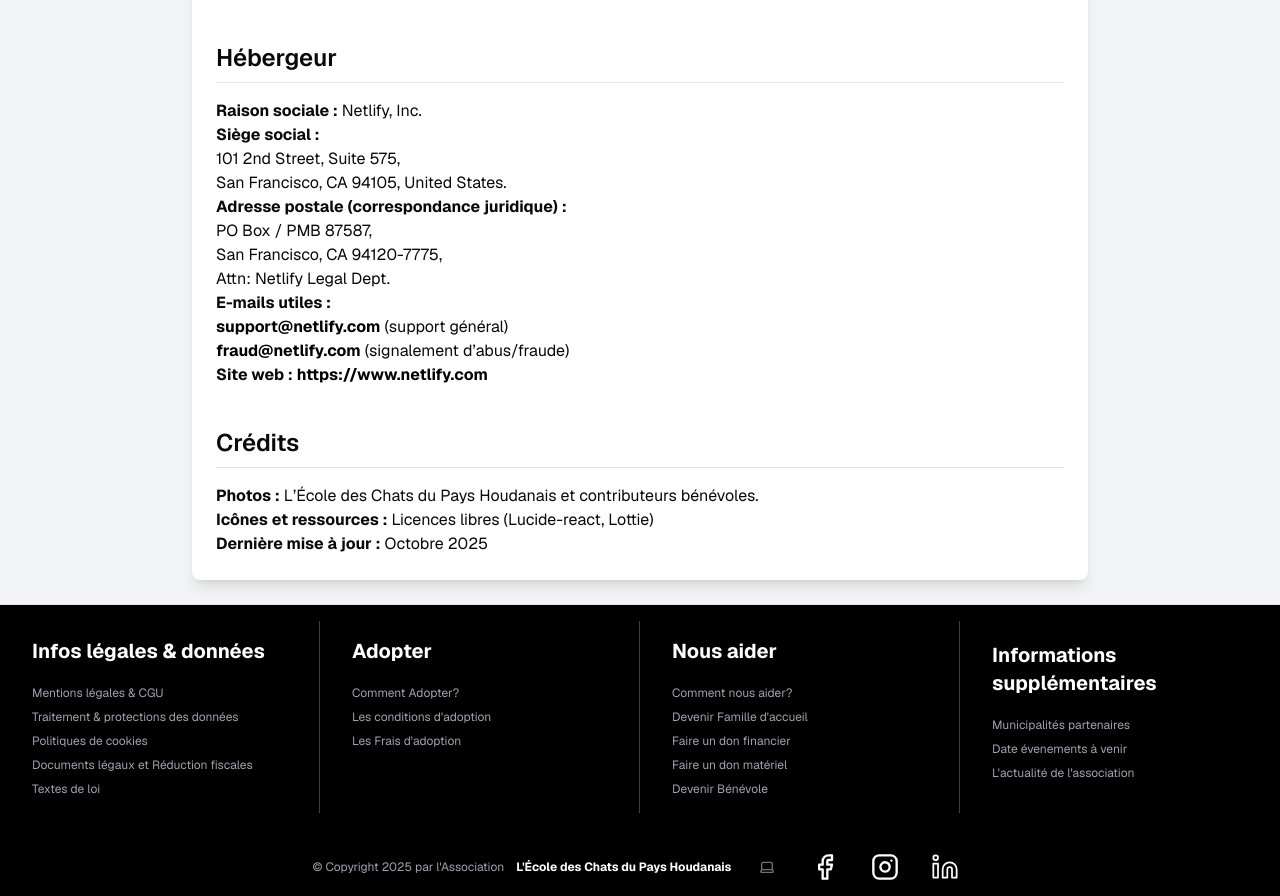
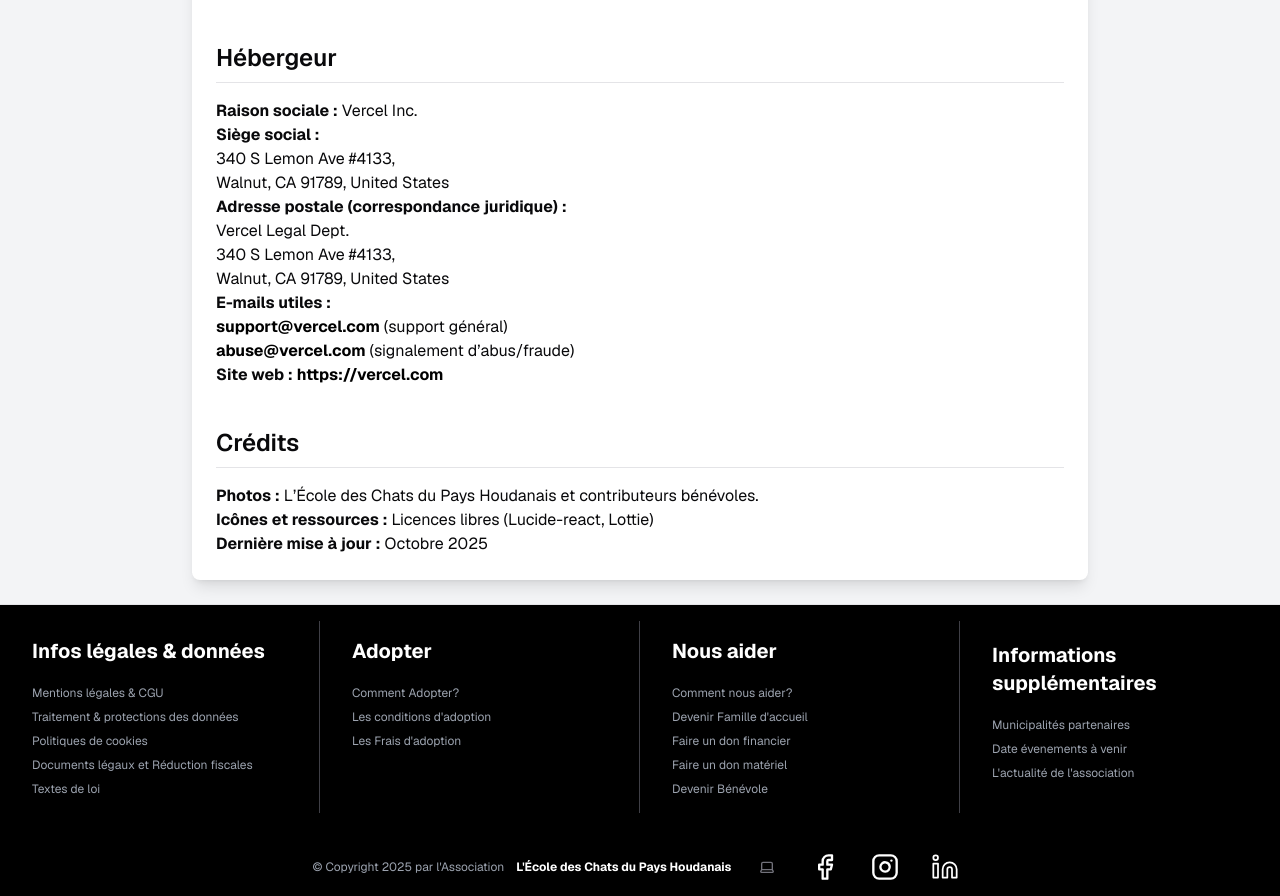
Before and after one commit to celiamartinelli/asso_cats, a Next.js app: page /legalnotice in a window 1280 px wide. Shown: the part 1460-2356 px from the top of the page. Built offline with nearby package versions, Linux system fonts and the light colour scheme; no server answers; a web font is replaced by a local one.

Commit message:
add style

```diff
--- a/app/(public)/adoptionfees/page.tsx
+++ b/app/(public)/adoptionfees/page.tsx
@@ -4,7 +4,7 @@ export default function AdoptionFeesPage() {
   return (
     <div className="p-6 min-h-screen bg-gray-100 dark:bg-black">
       <PageHeader pageKey="adoptionfees" />
-      <div className="max-w-4xl mx-auto p-6 bg-white shadow-lg rounded-2xl mt-10 space-y-10">
+      <div className="max-w-4xl mx-auto p-6 bg-white  dark:bg-zinc-900 shadow-lg rounded-2xl mt-10 space-y-10">
         {/* Pourquoi des frais */}
         <section>
           <h2 className="text-3xl font-semibold mb-3">
@@ -25,7 +25,7 @@ export default function AdoptionFeesPage() {
           <h2 className="text-2xl font-semibold mb-3">
             🩺 Que couvrent ces frais ?
           </h2>
-          <ul className="list-disc pl-6 space-y-1 text-gray-700">
+          <ul className="list-disc pl-6 space-y-1 text-gray-700 dark:text-gray-300">
             <li>Identification par puce électronique</li>
             <li>Vermifuge et traitement antiparasitaire</li>
             <li>Stérilisation / castration</li>
@@ -39,11 +39,11 @@ export default function AdoptionFeesPage() {
         <hr className="border-gray-300" />
 
         {/* Frais spécifiques pour les chatons */}
-        <section className="bg-yellow-50 border border-yellow-200 p-5 rounded-xl">
+        <section className="bg-yellow-50 border border-yellow-200 p-5 rounded-xl dark:bg-yellow-950 dark:bg-opacity-50 dark:border-yellow-700">
           <h2 className="text-2xl font-semibold mb-2">
             🐾 Adoption d’un chaton
           </h2>
-          <p className="leading-relaxed">
+          <p className="leading-relaxed dark:text-gray-200">
             Lorsqu’il s’agit d’un chaton non encore stérilisé, une{" "}
             <strong>caution de 300 €</strong> (par chèque) est demandée. Cette
             caution est restituée dès présentation d’une attestation de
@@ -59,28 +59,30 @@ export default function AdoptionFeesPage() {
           <h2 className="text-2xl font-semibold mb-4">💰 Frais d’adoption</h2>
           <div className="grid grid-cols-1 sm:grid-cols-3 gap-6">
             {/* Carte 1 chat */}
-            <div className="p-6 bg-gray-50 border border-gray-200 rounded-2xl shadow hover:shadow-xl transition">
+            <div className="p-6 bg-gray-50 border border-gray-200 dark:bg-lime-950 dark:bg-opacity-50 dark:border-lime-700 rounded-2xl shadow hover:shadow-xl transition">
               <h3 className="text-lg font-semibold mb-1">🐈 1 chat</h3>
               <p className="text-3xl font-bold text-green-600">150 €</p>
-              <p className="text-sm text-gray-500 mt-2">Chaton ou adulte</p>
+              <p className="text-sm text-gray-500 dark:text-gray-300 mt-2">
+                Chaton ou adulte
+              </p>
             </div>
 
             {/* Carte 2 chats */}
-            <div className="p-6 bg-gray-50 border border-gray-200 rounded-2xl shadow hover:shadow-xl transition">
+            <div className="p-6 bg-gray-50 border border-gray-200 dark:bg-lime-950 dark:bg-opacity-50 dark:border-lime-700 rounded-2xl shadow hover:shadow-xl transition">
               <h3 className="text-lg font-semibold mb-1">
                 🐈‍⬛ Double adoption 🐈
               </h3>
               <p className="text-3xl font-bold text-green-600">250 €</p>
-              <p className="text-sm text-gray-500 mt-2">
-                (pour deux chats adoptés ensemble)
+              <p className="text-sm text-gray-500 dark:text-gray-300 mt-2">
+                pour deux chats adoptés ensemble
               </p>
             </div>
 
             {/* Carte Chat SOS */}
-            <div className="p-6 bg-gray-50 border border-gray-200 rounded-2xl shadow hover:shadow-xl transition">
+            <div className="p-6 bg-gray-50 border border-gray-200 dark:bg-lime-950 dark:bg-opacity-50 dark:border-lime-700 rounded-2xl shadow hover:shadow-xl transition">
               <h3 className="text-lg font-semibold mb-1">💔 Chats SOS</h3>
               <p className="text-3xl font-bold text-green-600">90 €</p>
-              <p className="text-sm text-gray-500 mt-2">
+              <p className="text-sm text-gray-500 dark:text-gray-300 mt-2">
                 Chats âgés, abandonnés ou issus de maltraitance.
               </p>
             </div>
--- a/app/(public)/calendar/page.tsx
+++ b/app/(public)/calendar/page.tsx
@@ -114,10 +114,10 @@ export default function CalendarPage() {
     <div className="w-full min-h-screen flex flex-col items-center dark:bg-black">
       <PageHeader pageKey="calendar" />
 
-      <div className="flex flex-col lg:flex-row gap-6 m-12 w-full">
+      <div className="flex flex-col  lg:flex-row gap-6 m-12 w-full">
         {/* Calendrier */}
-        <div className="w-full rounded-lg dark:bg-zinc-900 shadow-sm lg:ml-6 md:w-1/3 lg:w-1/3 m-10 sm:mx-auto sm:w-1/2">
-          <h2 className="text-2xl font-semibold mb-4 text-center dark:text-white">
+        <div className=" rounded-lg dark:bg-zinc-900 shadow-sm lg:ml-6 md:w-1/3 lg:w-1/3 m-10 sm:mx-auto sm:w-1/2">
+          <h2 className="text-2xl font-semibold my-4 text-center dark:text-white">
             Sélectionner une date
           </h2>
           <Calendar
--- a/app/(public)/conditiontoadopt/page.tsx
+++ b/app/(public)/conditiontoadopt/page.tsx
@@ -5,7 +5,7 @@ export default function page() {
   return (
     <div className="p-6 min-h-screen  bg-gray-100 dark:bg-black">
       <PageHeader pageKey="conditiontoadopt" />
-      <div className="max-w-4xl mx-auto p-6 bg-white shadow-lg rounded-lg mt-10">
+      <div className="max-w-4xl mx-auto p-6 bg-white dark:bg-zinc-900 shadow-lg rounded-lg mt-10">
         {/* <h1 className="text-3xl font-bold mb-4">Condition d'adoption</h1> */}
         <ConditionToAdoption />
       </div>
--- a/app/(public)/cookiespolicies/page.tsx
+++ b/app/(public)/cookiespolicies/page.tsx
@@ -73,7 +73,7 @@ export default function CookiesPolicies() {
           </p>
           <a
             href="mailto:ecoledeschatsdupayshoudanais@gmail.com"
-            className="font-bold text-black hover:underline"
+            className="block sm:inline font-bold text-black hover:underline dark:text-zinc-900 dark:bg-zinc-100 dark:rounded-md dark:p-2 break-words whitespace-normal"
           >
             ecoledeschatsdupayshoudanais@gmail.com
           </a>
--- a/app/(public)/dataprotectionprocessing/page.tsx
+++ b/app/(public)/dataprotectionprocessing/page.tsx
@@ -68,7 +68,7 @@ export default function DataProtectionProcessing() {
             plus, consultez notre{" "}
             <a
               href="/cookiespolicies"
-              className="font-semibold text-black hover:underline"
+              className="block sm:inline font-bold text-black hover:underline dark:text-zinc-900 dark:bg-zinc-100 dark:rounded-md dark:p-2 break-words whitespace-normal"
             >
               politique de cookies
             </a>
@@ -87,7 +87,7 @@ export default function DataProtectionProcessing() {
           </p>
           <a
             href="mailto:ecoledeschatsdupayshoudanais@gmail.com"
-            className="font-bold text-black hover:underline"
+            className="block sm:inline font-bold text-black hover:underline dark:text-zinc-900 dark:bg-zinc-100 dark:rounded-md dark:p-2 break-words whitespace-normal"
           >
             ecoledeschatsdupayshoudanais@gmail.com
           </a>
--- a/app/(public)/legalnotice/page.tsx
+++ b/app/(public)/legalnotice/page.tsx
@@ -28,7 +28,7 @@ export default function LegalNotice() {
             <strong>E-mail :</strong>{" "}
             <a
               href="mailto:ecoledeschatsdupayshoudanais@gmail.com"
-              className="font-bold text-black hover:underline"
+              className="block sm:inline font-bold text-black hover:underline dark:text-zinc-900 dark:bg-zinc-100 dark:rounded-md dark:p-2 break-words whitespace-normal"
             >
               ecoledeschatsdupayshoudanais@gmail.com
             </a>
@@ -122,52 +122,52 @@ export default function LegalNotice() {
           </h2>
 
           <p>
-            <strong>Raison sociale :</strong> Netlify, Inc.
+            <strong>Raison sociale :</strong> Vercel Inc.
           </p>
           <p>
             <strong>Siège social :</strong>
             <br />
-            101 2nd Street, Suite 575,
+            340 S Lemon Ave #4133,
             <br />
-            San Francisco, CA 94105, United States.
+            Walnut, CA 91789, United States
           </p>
           <p>
             <strong>Adresse postale (correspondance juridique) :</strong>
             <br />
-            PO Box / PMB 87587,
+            Vercel Legal Dept.
             <br />
-            San Francisco, CA 94120-7775,
+            340 S Lemon Ave #4133,
             <br />
-            Attn: Netlify Legal Dept.
+            Walnut, CA 91789, United States
           </p>
           <p>
             <strong>E-mails utiles :</strong>
             <br />
             <a
-              className="font-bold text-black hover:underline"
-              href="mailto:support@netlify.com"
+              className="font-bold text-black hover:underline dark:text-white"
+              href="mailto:support@vercel.com"
             >
-              support@netlify.com
+              support@vercel.com
             </a>{" "}
             (support général)
             <br />
             <a
-              className="font-bold text-black hover:underline"
-              href="mailto:fraud@netlify.com"
+              className="font-bold text-black hover:underline dark:text-white"
+              href="mailto:abuse@vercel.com"
             >
-              fraud@netlify.com
+              abuse@vercel.com
             </a>{" "}
             (signalement d’abus/fraude)
           </p>
           <p>
             <strong>Site web :</strong>{" "}
             <a
-              href="https://www.netlify.com"
+              href="https://vercel.com"
               target="_blank"
               rel="noopener noreferrer"
-              className="font-bold text-black hover:underline"
+              className="font-bold text-black hover:underline dark:text-white"
             >
-              https://www.netlify.com
+              https://vercel.com
             </a>
           </p>
         </section>
--- a/app/(public)/legaltext/page.tsx
+++ b/app/(public)/legaltext/page.tsx
@@ -258,7 +258,7 @@ export default function LegalText() {
           </ul>
         </section>
 
-        <footer className="mt-8 text-sm text-gray-600 border-t pt-4">
+        <footer className="mt-8 text-sm text-gray-600 border-t pt-4 dark:text-gray-400">
           <p>
             ⚠️ Synthèse à titre informatif — pour un conseil juridique précis,
             consultez un avocat ou les services officiels. Textes officiels
--- a/components/MadeInHand/Client/ConditionToAdoption/ConditionToAdoption.tsx
+++ b/components/MadeInHand/Client/ConditionToAdoption/ConditionToAdoption.tsx
@@ -1,6 +1,6 @@
 export default function ConditionToAdoption() {
   return (
-    <div className="space-y-10">
+    <div className="space-y-10 dark:bg-zinc-900">
       <section>
         <h2 className="text-3xl font-semibold mb-4">
           Adopter, un acte d’amour et de responsabilité
@@ -25,7 +25,7 @@ export default function ConditionToAdoption() {
 
       <section>
         <h3 className="text-2xl font-semibold mb-3">Conditions d’adoption</h3>
-        <ul className="list-disc list-inside space-y-2 text-gray-800">
+        <ul className="list-disc list-inside space-y-2 text-gray-800 dark:text-gray-200">
           <li>Être majeur(e).</li>
           <li>Disposer d’un foyer stable et sécurisé.</li>
           <li>Remplir correctement et honnêtement le formulaire d’adoption.</li>
--- a/components/MadeInHand/Client/Textarea.tsx
+++ b/components/MadeInHand/Client/Textarea.tsx
@@ -25,7 +25,7 @@ export default function Textarea({
         {textLabel}
       </label>
       <textarea
-        className="mb-2 rounded-sm border p-4 border-gray-300 h-40"
+        className="mb-2 rounded-sm border p-4 border-gray-300 h-40 dark:bg-zinc-900"
         id={id}
         name={name}
         value={value}
--- a/components/MadeInHand/HOmeHeroPhotoNew.tsx
+++ b/components/MadeInHand/HOmeHeroPhotoNew.tsx
@@ -13,7 +13,7 @@ export default function HOmeHeroPhotoNew() {
     dark:text-black
   "
     >
-      <div className="bg-black/60 px-4 py-2 rounded-lg dark:bg-white/60 mx-8 md:my-0">
+      <div className="bg-black/60 px-4 py-2 rounded-lg dark:bg-white/60 mx-8 ">
         <h2 className="text-4xl md:text-6xl font-thasadith tracking-wide font-bold drop-shadow-xl">
           L'École des chats du pays Houdanais
         </h2>
```
